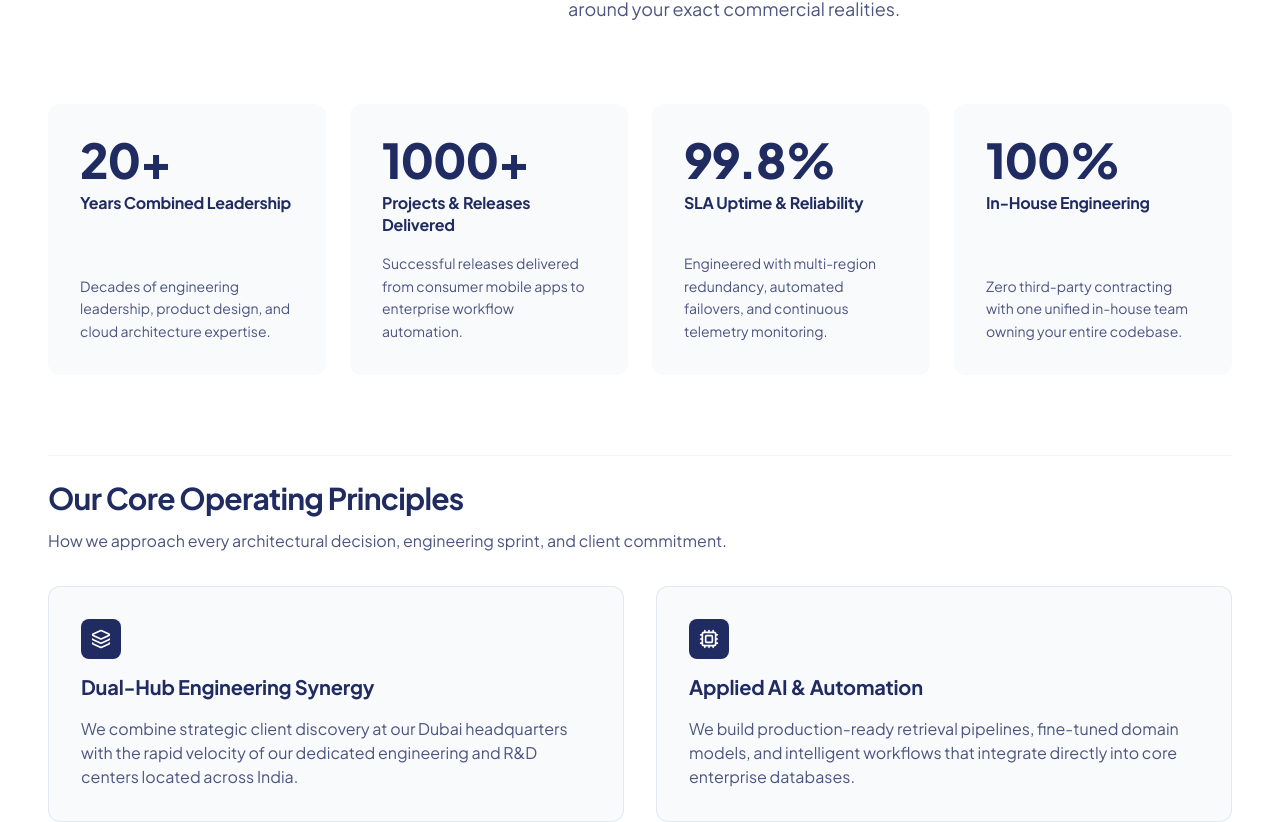
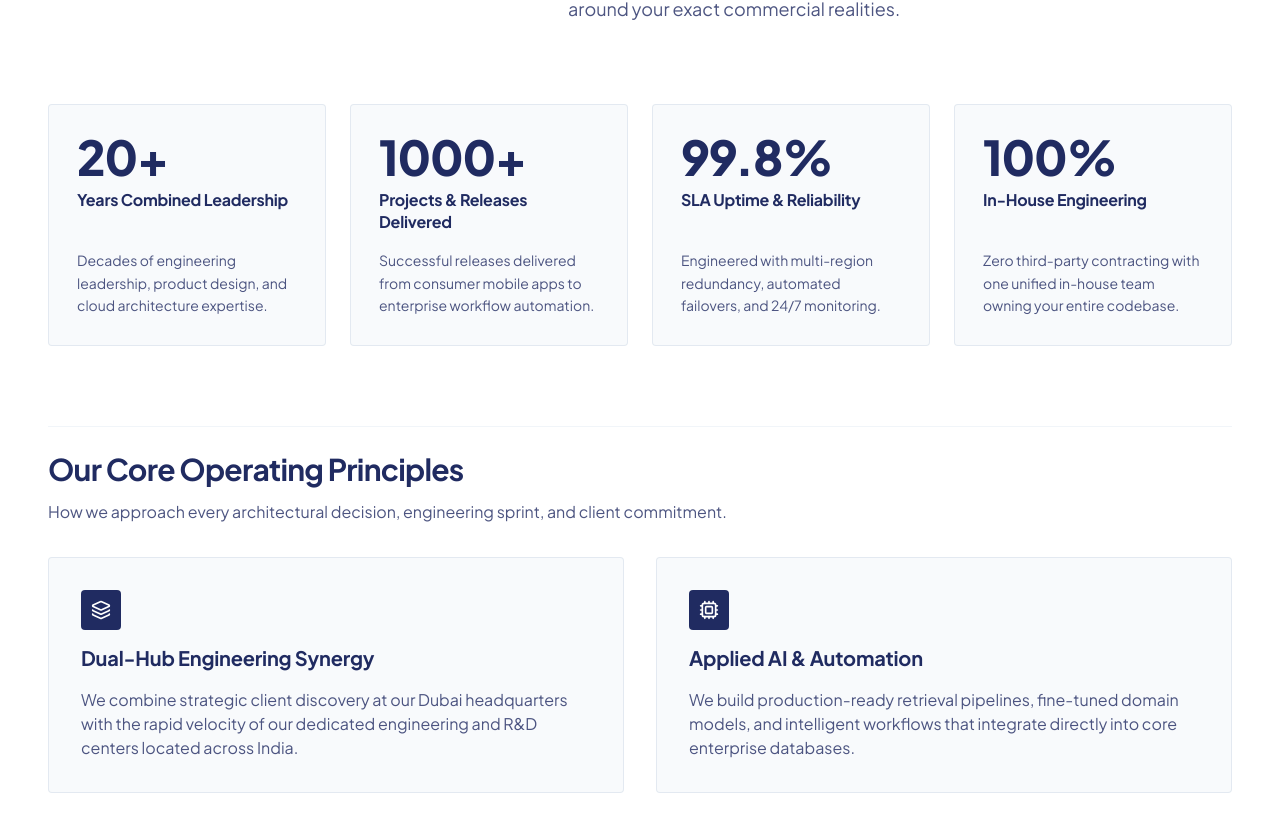
Before and after one commit to alishanea/arkanet-demo-, a Next.js app: page /about in a window 1280 px wide. Shown: the part 1190-2012 px from the top of the page. Built offline with nearby package versions, Linux system fonts and the light colour scheme.

Commit message:
fix(about): balance stats cards to exactly 3 lines each for pixel-perfect symmetry

```diff
--- a/src/components/about/AboutWhoWeAre.tsx
+++ b/src/components/about/AboutWhoWeAre.tsx
@@ -18,7 +18,7 @@ const STATS = [
   {
     number: "99.8%",
     label: "SLA Uptime & Reliability",
-    detail: "Engineered with multi-region redundancy, automated failovers, and continuous telemetry monitoring.",
+    detail: "Engineered with multi-region redundancy, automated failovers, and 24/7 monitoring.",
   },
   {
     number: "100%",
@@ -53,7 +53,7 @@ const PILLARS = [
 export function AboutWhoWeAre() {
   return (
     <section className="w-full py-16 sm:py-20 lg:py-24 px-4 sm:px-8 lg:px-12 bg-white border-t border-slate-200/80 text-left">
-      <div className="max-w-7xl mx-auto space-y-16 sm:space-y-20">
+      <div className="max-w-[1400px] mx-auto space-y-16 sm:space-y-20">
 
         {/* Section Heading & In-Depth Story */}
         <div className="grid grid-cols-1 lg:grid-cols-12 gap-10 lg:gap-16 items-start">
@@ -86,19 +86,23 @@ export function AboutWhoWeAre() {
                 delay: idx * 0.08,
                 ease: [0.16, 1, 0.3, 1],
               }}
-              className="bg-[#f8fafc] rounded-xl p-6 sm:p-8 transition-all duration-300 flex flex-col justify-between h-full text-left space-y-4"
+                            className="bg-[#f8fafc] rounded-[4px] border border-slate-200/90 shadow-none p-6 sm:p-7 flex flex-col justify-between h-full text-left space-y-4"
             >
-              <div>
-                <div className="font-heading font-extrabold text-4xl sm:text-5xl text-[#202B61] tracking-tight mb-2">
+              <div className="space-y-2">
+                <div className="font-heading font-extrabold text-4xl sm:text-5xl text-[#202B61] tracking-tight">
                   {stat.number}
                 </div>
+                <div className="h-10 sm:h-11 flex items-start">
                   <h3 className="font-heading font-bold text-base text-[#202B61] leading-snug">
                     {stat.label}
                   </h3>
                 </div>
+              </div>
+              <div className="flex-1 flex items-start">
                 <p className="font-sans text-sm text-[#202B61]/80 font-normal leading-relaxed">
                   {stat.detail}
                 </p>
+              </div>
             </motion.div>
           ))}
         </div>
@@ -120,10 +124,10 @@ export function AboutWhoWeAre() {
               return (
                 <div
                   key={idx}
-                  className="rounded-xl p-7 sm:p-8 border border-slate-200/90 bg-[#f8fafc] flex flex-col justify-between h-full space-y-4 text-left transition-all duration-300"
+                  className="rounded-[4px] p-7 sm:p-8 border border-slate-200/90 shadow-none bg-[#f8fafc] flex flex-col justify-between h-full space-y-4 text-left transition-all duration-300"
                 >
                   <div className="space-y-3.5">
-                    <div className="w-10 h-10 rounded-lg bg-[#202B61] text-white flex items-center justify-center">
+                    <div className="w-10 h-10 rounded-[4px] bg-[#202B61] text-white flex items-center justify-center">
                       <Icon className="w-5 h-5" />
                     </div>
                     <h4 className="font-heading font-bold text-lg sm:text-xl text-[#202B61]">
```
Lines whose indentation alone changed are shown as unchanged.
